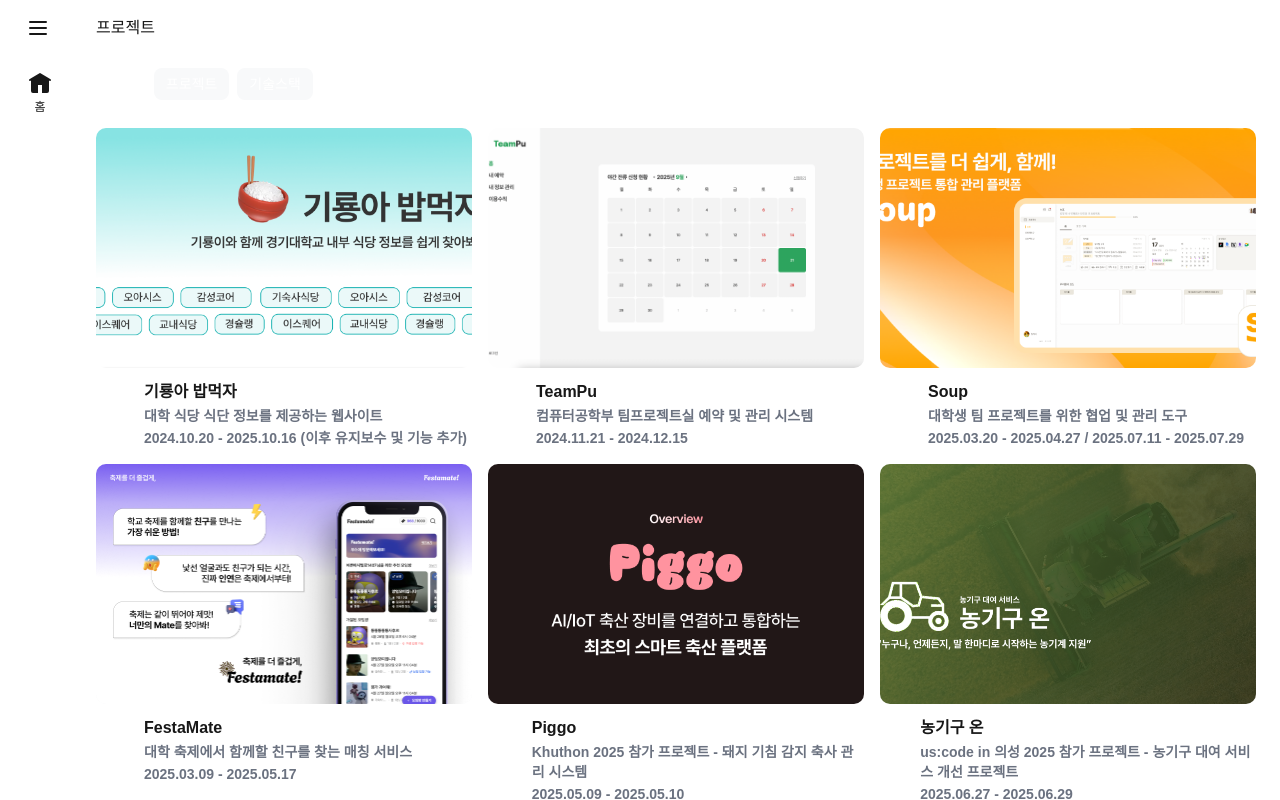
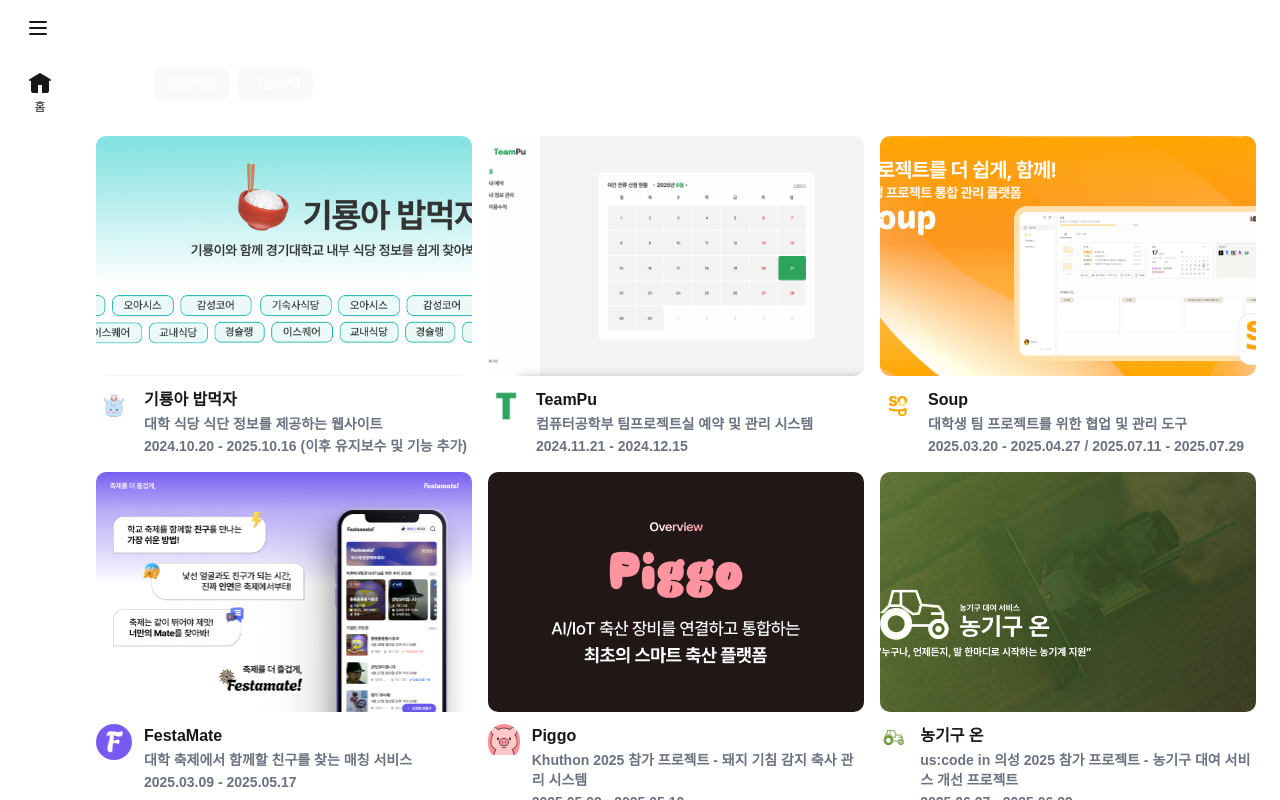
Before and after one commit to yummjin/port, a Next.js app: page /projects in a window 1280 px wide. Built offline with nearby package versions, Linux system fonts and the light colour scheme; a web font is replaced by a local one.

Commit message:
refactor : separate duplicated logic to share same layout

```diff
--- /dev/null
+++ b/src/components/PostLayout.tsx
@@ -0,0 +1,31 @@
+import { ReactNode } from "react";
+import { GiBarbute } from "react-icons/gi";
+
+export default function PostLayout({ children }: { children: ReactNode }) {
+  return (
+    <>
+      <header className="bg-background/70 fixed top-0 z-50 flex w-full flex-col backdrop-blur-xl">
+        <div className="border-border box-border flex h-14 items-center justify-between">
+          <span className="text-lg font-bold"></span>
+          <div className="bg-border flex h-10 w-14 items-center justify-center rounded-r-full text-sm font-medium">
+            <GiBarbute className="size-5" />
+          </div>
+        </div>
+        <div className="flex items-center gap-2 py-3">
+          <span className="text-background flex h-[32px] w-fit items-center justify-center rounded-[8px] bg-white px-3 text-sm font-medium">
+            전체
+          </span>
+          <span className="bg-card-background flex h-[32px] w-fit items-center justify-center rounded-[8px] px-3 text-sm font-medium text-white">
+            프로젝트
+          </span>
+          <span className="bg-card-background flex h-[32px] w-fit items-center justify-center rounded-[8px] px-3 text-sm font-medium text-white">
+            기술스택
+          </span>
+        </div>
+      </header>
+      <div className="scrollbar-hide mt-[calc(112px+24px)] mb-12 flex flex-col gap-12">
+        {children}
+      </div>
+    </>
+  );
+}
--- a/src/pages/index.tsx
+++ b/src/pages/index.tsx
@@ -1,6 +1,8 @@
 import Head from "next/head";
+import { GiBarbute } from "react-icons/gi";
 
 import Layout from "@/components/Layout";
+import PostLayout from "@/components/PostLayout";
 
 export default function Home() {
   return (
@@ -14,44 +16,33 @@ export default function Home() {
       </Head>
 
       <section className="flex flex-col">
-        <header className="bg-background/70 fixed top-0 z-50 flex w-full flex-col backdrop-blur-xl">
-          <div className="box-border flex h-14 items-center justify-between">
-            안녕하세요! 프론트엔드 개발자 한유진입니다.
+        <PostLayout>
+          <div className="flex flex-col gap-6">
+            <h1 className="text-2xl font-bold">
+              안녕하세요! 프론트엔드 개발자 한유진입니다.
+            </h1>
+            <div className="grid grid-cols-1 gap-4 md:grid-cols-2 lg:grid-cols-3 xl:grid-cols-4">
+              <VideoCard />
+              <VideoCard />
+              <VideoCard />
+              <VideoCard />
+            </div>
           </div>
-          <div className="flex items-center gap-2 py-3">
-            <span className="text-background flex h-[32px] w-fit items-center justify-center rounded-[8px] bg-white px-3 text-sm font-medium">
-              전체
-            </span>
-            <span className="bg-card-background flex h-[32px] w-fit items-center justify-center rounded-[8px] px-3 text-sm font-medium text-white">
-              프로젝트
-            </span>
-            <span className="bg-card-background flex h-[32px] w-fit items-center justify-center rounded-[8px] px-3 text-sm font-medium text-white">
-              기술스택
-            </span>
+          <div className="flex flex-col gap-6">
+            <h1 className="text-2xl font-bold">구현했던 화면들이에요</h1>
+            <div className="grid grid-cols-1 gap-4 md:grid-cols-2 lg:grid-cols-3 xl:grid-cols-4">
+              <VideoCard />
+              <VideoCard />
+            </div>
           </div>
-        </header>
-
-        <div className="scrollbar-hide mt-32">
-          <div className="grid grid-cols-1 gap-4 md:grid-cols-2 lg:grid-cols-3 xl:grid-cols-4">
-            <VideoCard />
-            <VideoCard />
-            <VideoCard />
-            <VideoCard />
-            <VideoCard />
-            <VideoCard />
-            <VideoCard />
-            <VideoCard />
-            <VideoCard />
-            <VideoCard />
-            <VideoCard />
-            <VideoCard />
-            <VideoCard />
-            <VideoCard />
-            <VideoCard />
-            <VideoCard />
-            <VideoCard />
+          <div className="flex flex-col gap-6">
+            <h1 className="text-2xl font-bold">사용한 기술스택들이에요</h1>
+            <div className="grid grid-cols-1 gap-4 md:grid-cols-2 lg:grid-cols-3 xl:grid-cols-4">
+              <VideoCard />
+              <VideoCard />
+            </div>
           </div>
-        </div>
+        </PostLayout>
       </section>
     </Layout>
   );
@@ -60,7 +51,7 @@ export default function Home() {
 const VideoCard = () => (
   <div className="flex flex-col gap-3">
     <div className="bg-card-background h-[40vh] max-h-[240px] min-h-[170px] rounded-[10px] p-4">
-      <div className="flex items-center gap-2">gd</div>
+      <div className="flex items-center gap-2"></div>
     </div>
     <div className="flex items-start gap-3">
       <div className="size-9 rounded-full bg-white" />
--- a/src/pages/projects/index.tsx
+++ b/src/pages/projects/index.tsx
@@ -8,6 +8,7 @@ import type { ProjectBase } from "@/shared/data";
 import { getMarkdownContent } from "@/shared/utils/markdown";
 
 import Layout from "@/components/Layout";
+import PostLayout from "@/components/PostLayout";
 
 type ProjectListItem = {
   id: string;
@@ -15,6 +16,7 @@ type ProjectListItem = {
   description: string;
   status: "completed" | "in_progress";
   thumb: string | null;
+  icon: string;
   mdThumb: string | null;
   mdPeriod: string | null;
   mdStack: string[] | null;
@@ -36,6 +38,7 @@ export const getStaticProps: GetStaticProps<{
       thumb: Array.isArray((p as ProjectBase).image)
         ? ((p as ProjectBase).image as string[])[0]
         : null,
+      icon: p.icon,
       mdThumb,
       mdPeriod,
       mdStack,
@@ -67,29 +70,13 @@ export default function ProjectsPage({
       </Head>
       <Layout>
         <section className="flex flex-col">
-          <header className="bg-background/70 fixed top-0 z-50 flex w-full flex-col backdrop-blur-xl">
-            <div className="box-border flex h-14 items-center justify-between">
-              프로젝트
-            </div>
-            <div className="flex items-center gap-2 py-3">
-              <span className="text-background flex h-[32px] w-fit items-center justify-center rounded-[8px] bg-white px-3 text-sm font-medium">
-                전체
-              </span>
-              <span className="bg-card-background flex h-[32px] w-fit items-center justify-center rounded-[8px] px-3 text-sm font-medium text-white">
-                프로젝트
-              </span>
-              <span className="bg-card-background flex h-[32px] w-fit items-center justify-center rounded-[8px] px-3 text-sm font-medium text-white">
-                기술스택
-              </span>
-            </div>
-          </header>
-          <div className="scrollbar-hide mt-32">
+          <PostLayout>
             <div className="grid grid-cols-1 gap-4 md:grid-cols-2 lg:grid-cols-3 xl:grid-cols-4">
               {projects.map((project) => (
                 <VideoCard key={project.id} project={project} />
               ))}
             </div>
-          </div>
+          </PostLayout>
         </section>
       </Layout>
     </>
@@ -108,7 +95,15 @@ const VideoCard = ({ project }: { project: ProjectListItem }) => (
       />
     </div>
     <div className="flex items-start gap-3">
-      <div className="size-9 rounded-full bg-white" />
+      <div className="size-9 overflow-hidden rounded-full">
+        <Image
+          src={project.icon}
+          alt={project.title}
+          width={36}
+          height={36}
+          objectFit="cover"
+        />
+      </div>
       <div className="flex flex-col gap-0.5 font-semibold">
         <p>{project.title}</p>
         <p className="text-text-muted text-sm">{project.description}</p>
```
